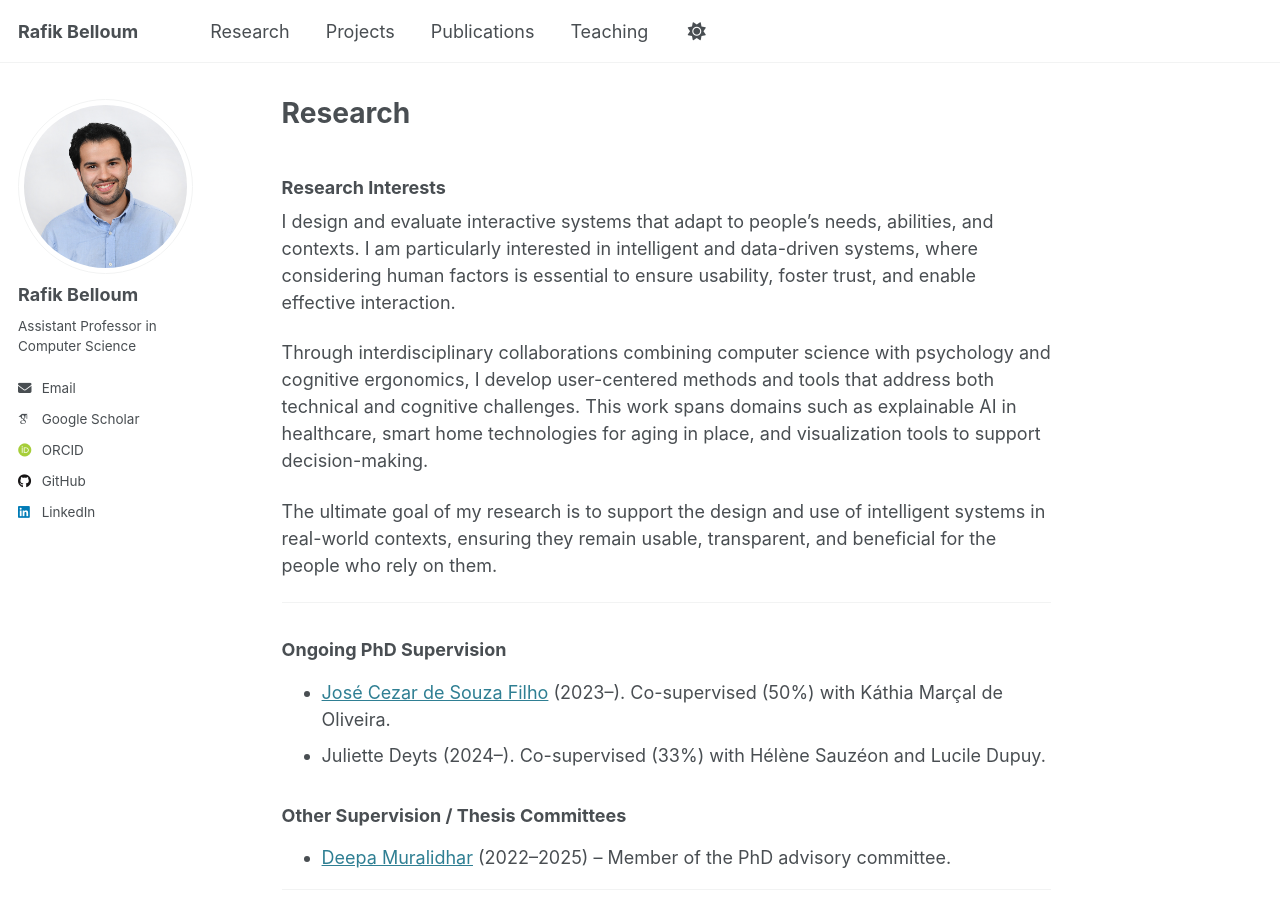
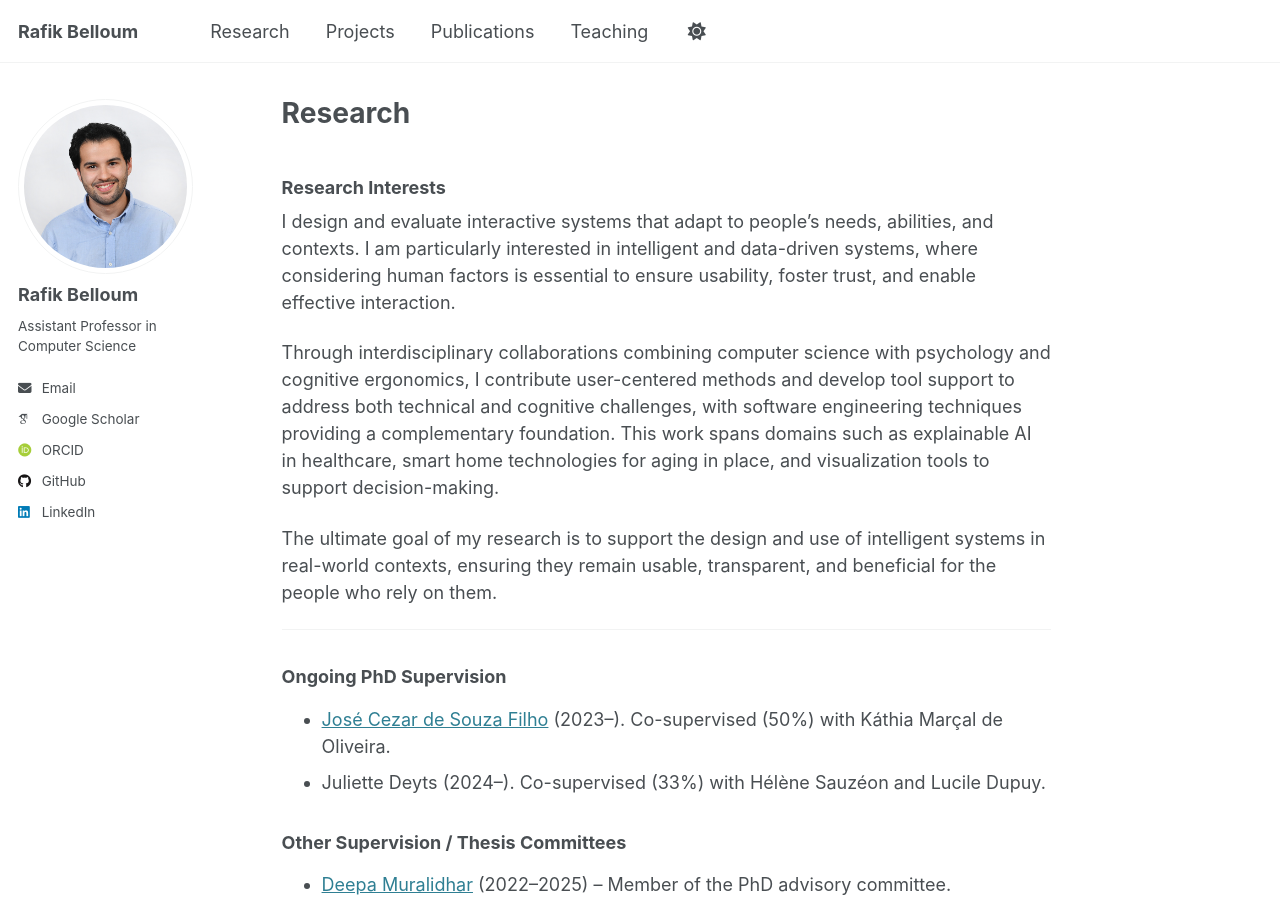
Before and after one commit to rafik-belloum/rafik-belloum.github.io, a Jekyll site: the page built from _pages/research.md, in a window 1280 px wide and 900 px high. Built offline with Jekyll 4.4.1, drawn with Linux system fonts in a browser that asks for light colours; some web fonts are replaced.

Commit message:
Update research.md

```diff
--- a/_pages/research.md
+++ b/_pages/research.md
@@ -9,7 +9,7 @@ author_profile: true
 
 I design and evaluate interactive systems that adapt to people’s needs, abilities, and contexts. I am particularly interested in intelligent and data-driven systems, where considering human factors is essential to ensure usability, foster trust, and enable effective interaction.
 
-Through interdisciplinary collaborations combining computer science with psychology and cognitive ergonomics, I develop user-centered methods and tools that address both technical and cognitive challenges. This work spans domains such as explainable AI in healthcare, smart home technologies for aging in place, and visualization tools to support decision-making.
+Through interdisciplinary collaborations combining computer science with psychology and cognitive ergonomics, I contribute user-centered methods and develop tool support to address both technical and cognitive challenges, with software engineering techniques providing a complementary foundation. This work spans domains such as explainable AI in healthcare, smart home technologies for aging in place, and visualization tools to support decision-making.
 
 The ultimate goal of my research is to support the design and use of intelligent systems in real-world contexts, ensuring they remain usable, transparent, and beneficial for the people who rely on them.
 
```
